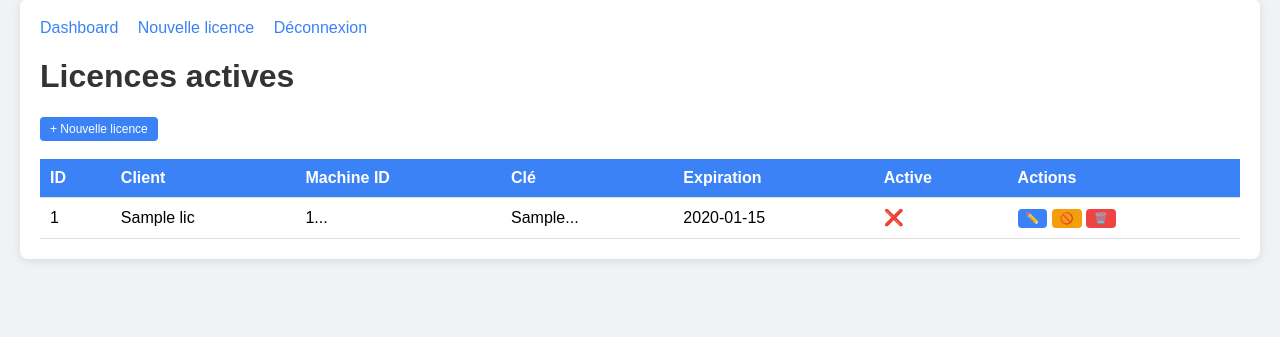
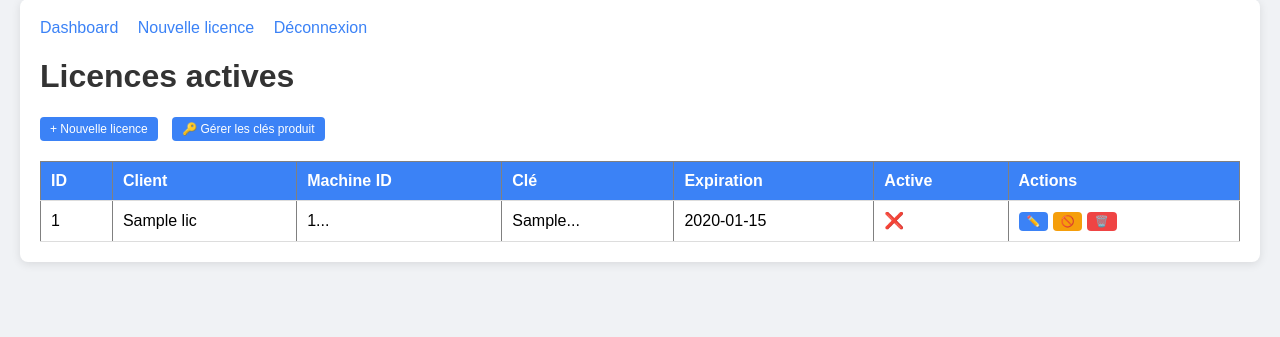
Before and after one commit to jbbicaba/license-api, a FastAPI app: template admin/templates/dashboard.html in a window 1280 px wide. Shown: the part 21-358 px from the top of the page. Run offline with FastAPI, Linux system fonts and the light colour scheme; the template is opened without the code that fills it: most values are stand-ins (such as "Sample title", 1, 10 or a date in 2020).

Commit message:
Ajout du lien vers la gestion des clés produit dans le dashboard

```diff
--- a/admin/templates/dashboard.html
+++ b/admin/templates/dashboard.html
@@ -1,12 +1,22 @@
 {% extends "base.html" %}
 {% block content %}
 <h1>Licences actives</h1>
-<a href="/admin/license/new" class="btn">+ Nouvelle licence</a>
-<br><br>
-<table>
+
+<div style="margin-bottom: 20px;">
+    <a href="/admin/license/new" class="btn">+ Nouvelle licence</a>
+    <a href="/admin/keys" class="btn" style="margin-left: 10px;">🔑 Gérer les clés produit</a>
+</div>
+
+<table border="1" style="width: 100%; border-collapse: collapse;">
     <thead>
         <tr>
-            <th>ID</th><th>Client</th><th>Machine ID</th><th>Clé</th><th>Expiration</th><th>Active</th><th>Actions</th>
+            <th>ID</th>
+            <th>Client</th>
+            <th>Machine ID</th>
+            <th>Clé</th>
+            <th>Expiration</th>
+            <th>Active</th>
+            <th>Actions</th>
         </tr>
     </thead>
     <tbody>
```
